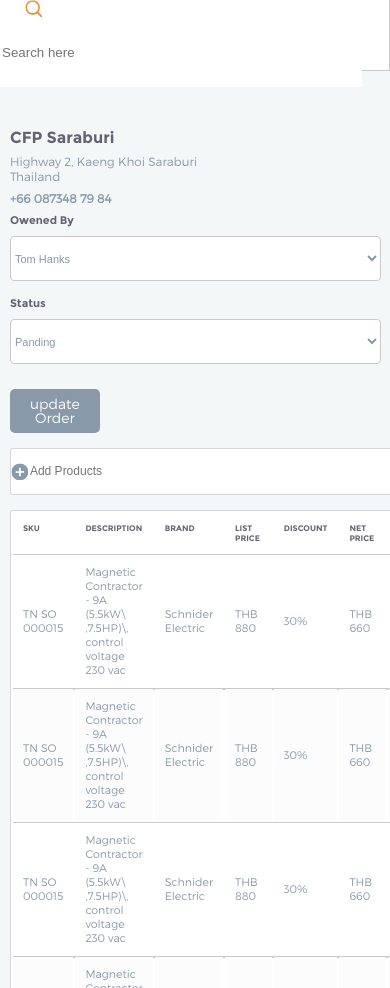
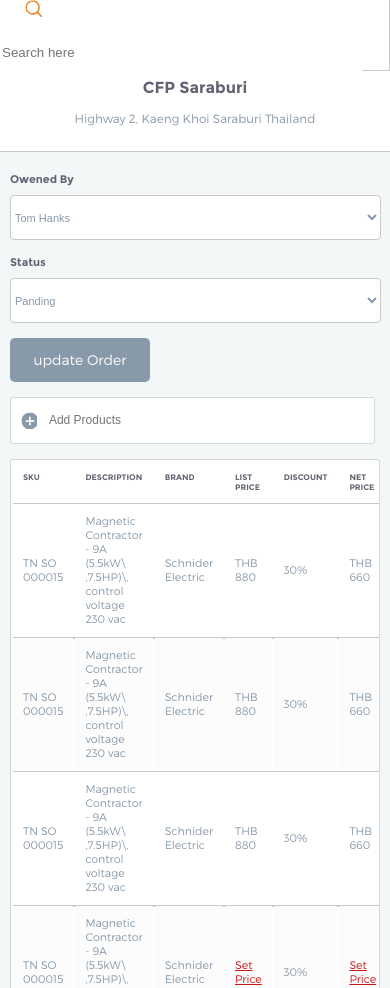
Before and after one commit to RamiDzPower/nimbl3-test, a website: page app/index.html in a window 390 px wide. Shown: the top 988 px of the page. Drawn offline with Linux system fonts and the light colour scheme.

Commit message:
responsive

```diff
--- a/app/scss/style.scss
+++ b/app/scss/style.scss
@@ -127,7 +127,7 @@ body{
 
 #menu {
   background: $purpule-menu;
-  width: 246px;
+  width: 18%;
     .top-logo-container{
       height: $heigt-seventy;
       background: $dark-purpule-menu;
@@ -207,7 +207,7 @@ body{
 
 #panel{
   flex-grow: 2;
-  max-width: 1100px;
+  width: 85%;
   min-height: 1024px;
   position: relative;
 
@@ -668,7 +668,7 @@ body{
 	    		}
 	    	}
 		    .content-wrap {
-			    padding: 20px 10px;
+			    padding: 0px;
 			    min-height: initial;
 			    width: 100%;
 
@@ -679,6 +679,8 @@ body{
 					    flex-direction: column;
 					    align-content: flex-start;
 						align-items: flex-start;
+						margin-top: 0;
+						padding: 0;
 
 						    .addition-container {
 							    flex-direction: column;
@@ -687,10 +689,25 @@ body{
 							    width: 100%;
 							    background: transparent;
     							border: none;
-    							padding: 10px 0;
+    							padding: 0;
+    								.name-address-container{
+									    width: 100%;
+									    text-align: center;
+									    background: #fff;
+									    height: 80px;
+									    border-bottom: 1px solid $border-color;
+									    display: flex;
+									    flex-direction: column;
+									    margin-bottom: 20px;
+
+	    									.phone-comp{
+	    										display: none;
+	    									}
+    								}
 
     								.dropdown-container{
     									width: 100%;
+    									padding: 0 10px;
     									flex-direction: column;
     									align-items: flex-start;
 
@@ -713,10 +730,35 @@ body{
 							}
 							.update-back-container {
 
+								width: 100%;
+								padding: 0 10px;
+								align-items: flex-end;
+    							justify-content: flex-start;
+
 									.btn-back {
 										display: none;
 									}
 							}
+					}
+
+					.second-line{
+						margin: 15px 10px;
+						width: 93%;
+
+							.add-prod-form {
+								.icon{
+									margin: 0 10px;
+								}
+							}
+					}
+
+					.third-line{
+						margin: 0 10px;
+					}
+
+
+					.forth-line{
+						margin: 30px 10px 0 10px;
 					}
 			}
 	}
```
Also changed, not shown: app/css/style.css.
